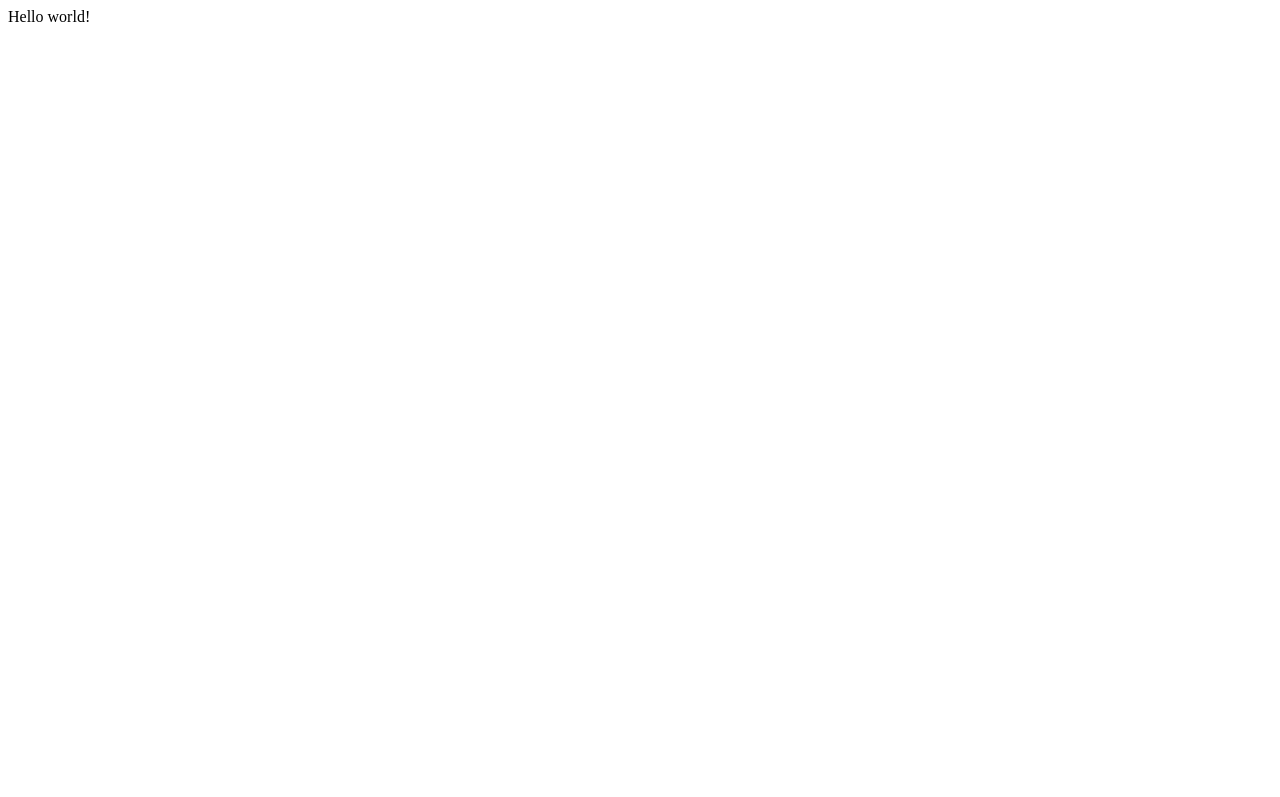
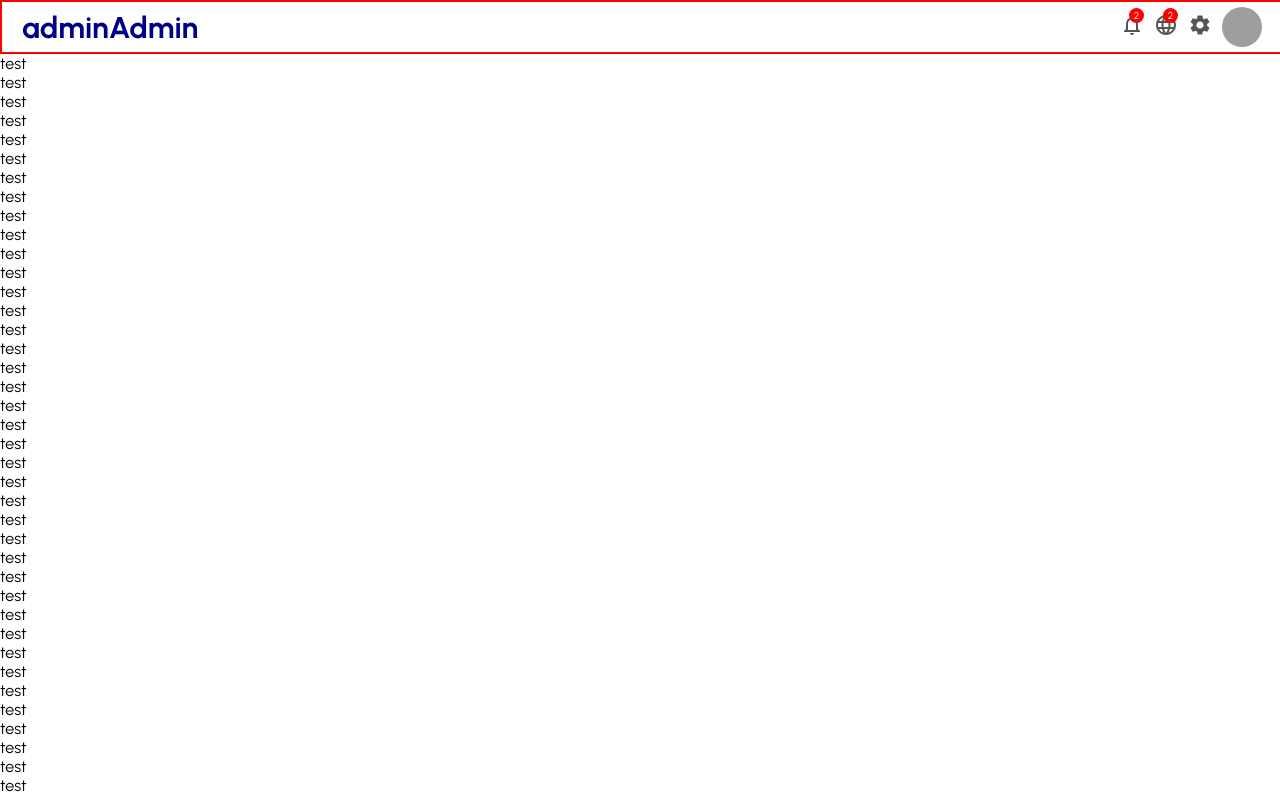
Before and after one commit to vishalverma1999/ReactAdminDashboardLama, a React (Create React App) app: page / in a window 1280 px wide. Shown: the top 797 px of the page. Built offline with nearby package versions, Linux system fonts and the light colour scheme; grey boxes are pictures that could not be loaded.

Commit message:
React navbar menu component

```diff
--- a/package.json
+++ b/package.json
@@ -3,12 +3,15 @@
   "version": "0.1.0",
   "private": true,
   "dependencies": {
+    "@material-ui/core": "^4.12.3",
+    "@material-ui/icons": "^4.11.2",
     "@testing-library/jest-dom": "^5.16.1",
     "@testing-library/react": "^12.1.2",
     "@testing-library/user-event": "^13.5.0",
     "react": "^17.0.2",
     "react-dom": "^17.0.2",
     "react-scripts": "5.0.0",
+    "recharts": "^2.1.8",
     "web-vitals": "^2.1.2"
   },
   "scripts": {
--- a/public/index.html
+++ b/public/index.html
@@ -8,6 +8,20 @@
       name="description"
       content="Web site created using create-react-app"
     />
+
+    <!-- google fonts source sans -->
+    <link rel="preconnect" href="https://fonts.googleapis.com">
+    <link rel="preconnect" href="https://fonts.gstatic.com" crossorigin>
+    <link href="https://fonts.googleapis.com/css2?family=Source+Sans+Pro:wght@200;300;400;600;700;900&family=Urbanist:ital,wght@0,100;0,200;0,300;0,400;0,500;0,600;0,700;0,800;0,900;1,100;1,200;1,300;1,400;1,500;1,600;1,700;1,800;1,900&display=swap" rel="stylesheet">
+
+    <style>
+    *{
+        font-family: 'Source Sans Pro', sans-serif;
+        font-family: 'Urbanist', sans-serif;
+        margin: 0;
+    }
+    </style>
+
     <title>Admin Dashboard</title>
   </head>
   <body>
--- a/src/App.js
+++ b/src/App.js
@@ -1,5 +1,93 @@
+import Topbar from "./components/topbar/Topbar";
+
 const App = () => {
-  return <div>Hello world!</div>;
+  return <>
+    <Topbar />
+    test <br />
+    test <br />
+    test <br />
+    test <br />
+    test <br />
+    test <br />
+    test <br />
+    test <br />
+    test <br />
+    test <br />
+    test <br />
+    test <br />
+    test <br />
+    test <br />
+    test <br />
+    test <br />
+    test <br />
+    test <br />
+    test <br />
+    test <br />
+    test <br />
+    test <br />
+    test <br />
+    test <br />
+    test <br />
+    test <br />
+    test <br />
+    test <br />
+    test <br />
+    test <br />
+    test <br />
+    test <br />
+    test <br />
+    test <br />
+    test <br />
+    test <br />
+    test <br />
+    test <br />
+    test <br />
+    test <br />
+    test <br />
+    test <br />
+    test <br />
+    test <br />
+    test <br />
+    test <br />
+    test <br />
+    test <br />
+    test <br />
+    test <br />
+    test <br />
+    test <br />
+    test <br />
+    test <br />
+    test <br />
+    test <br />
+    test <br />
+    test <br />
+    test <br />
+    test <br />
+    test <br />
+    test <br />
+    test <br />
+    test <br />
+    test <br />
+    test <br />
+    test <br />
+    test <br />
+    test <br />
+    test <br />
+    test <br />
+    test <br />
+    test <br />
+    test <br />
+    test <br />
+    test <br />
+    test <br />
+    test <br />
+    test <br />
+    test <br />
+    test <br />
+    test <br />
+    test <br />
+    test <br />
+    </>
 };
 
 export default App;
--- /dev/null
+++ b/src/components/topbar/Topbar.jsx
@@ -0,0 +1,33 @@
+import { Language, NotificationsNone, Settings } from '@material-ui/icons';
+import React from 'react'
+import './topbar.css';
+
+function Topbar() {
+    return (
+        <>
+        <div className="topBarr">
+            <div className="topbarWrapper">
+                <div className="topLeft">
+                    <span className="logo">adminAdmin</span>
+                </div>
+                <div className="topRight">
+                    <div className="topbarIconContainer">
+                        <NotificationsNone />
+                        <span className="topIconBadge">2</span>
+                    </div>
+                    <div className="topbarIconContainer">
+                        <Language />
+                        <span className="topIconBadge">2</span>
+                    </div>
+                    <div className="topbarIconContainer">
+                        <Settings />
+                    </div>
+                    <img src="https://cdn.wallpapersafari.com/60/61/MC2JnB.jpg" alt="joker" className='topAvatar' />
+                </div>
+            </div>
+        </div>
+        </>
+    )
+}
+
+export default Topbar
--- /dev/null
+++ b/src/components/topbar/topbar.css
@@ -0,0 +1,59 @@
+.topBarr{
+  border: 2px solid red;
+  width: 100%;
+  height: 50px;
+  background: white;
+  position: sticky;
+  top: 0;
+  z-index: 999;
+}
+
+.topbarWrapper {
+  /* background-color: greenyellow; */
+  height: 100%;
+  padding: 0px 20px;
+  display: flex;
+  align-items: center;
+  justify-content: space-between;
+}
+
+.logo {
+  font-weight: bold;
+  font-size: 30px;
+  color: darkblue;
+  cursor: pointer;
+}
+
+.topRight {
+  display: flex;
+  align-items: center;
+}
+
+.topbarIconContainer {
+  position: relative;
+  cursor: pointer;
+  margin-right: 10px;
+  color: #555;
+}
+
+.topIconBadge {
+  width: 15px;
+  height: 15px;
+  position: absolute;
+  top: -5px;
+  right: 0px;
+  background-color: red;
+  color: white;
+  border-radius: 50%;
+  display: flex;
+  align-items: center;
+  justify-content: center;
+  font-size: 10px;
+}
+
+.topAvatar {
+  width: 40px;
+  height: 40px;
+  border-radius: 50%;
+  cursor: pointer;
+}
```
Also changed, not shown: 2 other files (tests, documents, lock files or other folders).
